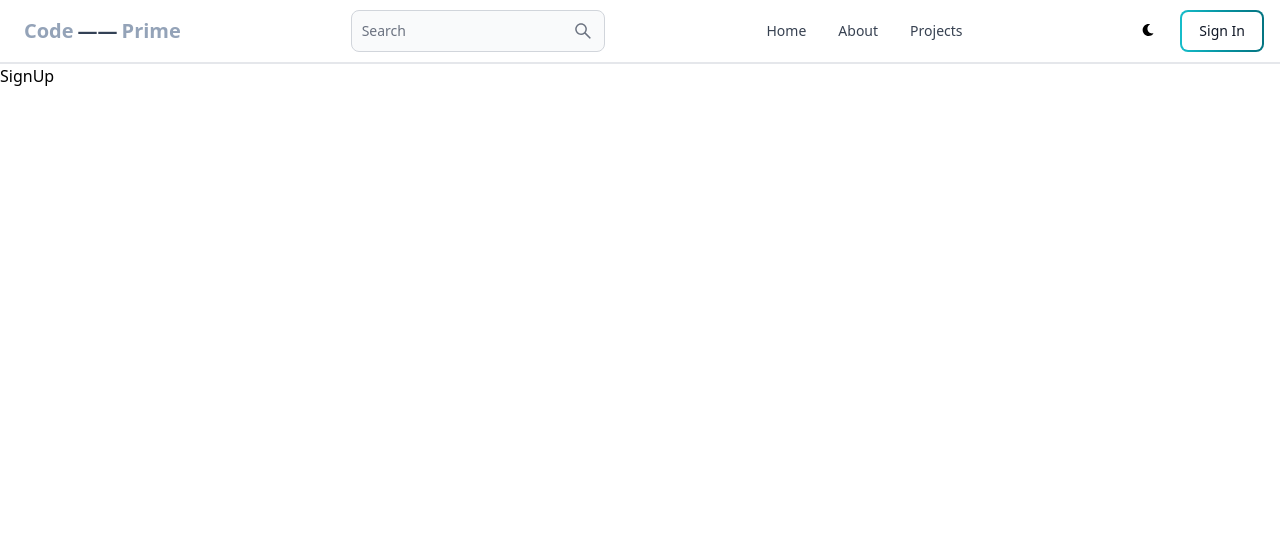
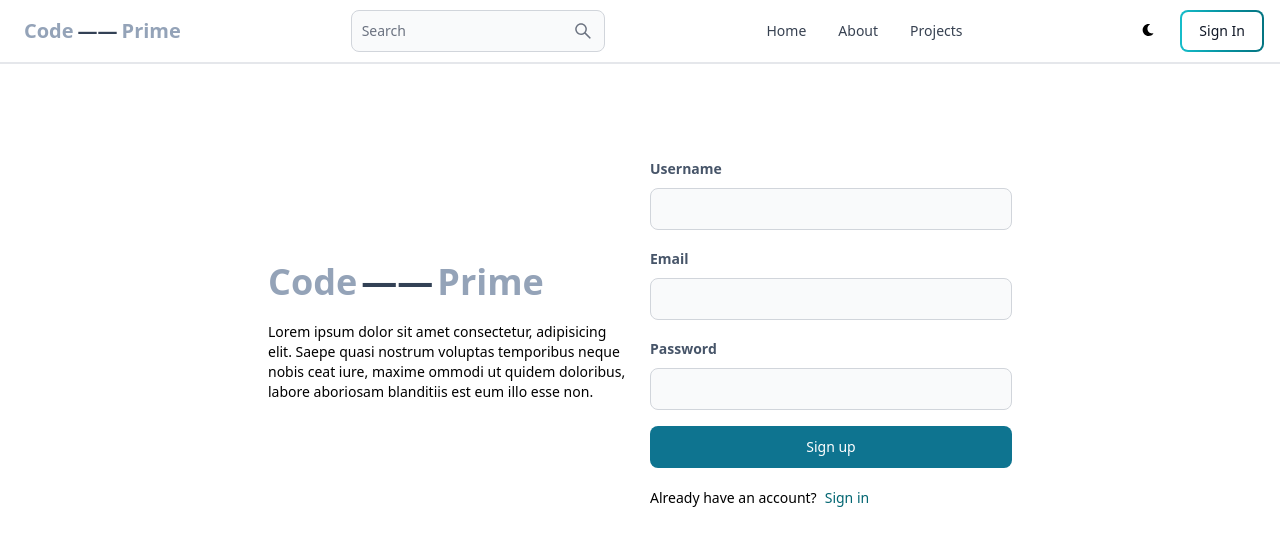
Before and after one commit to ThR-202IV/blog-w-dashboard, a React (Vite) app in the folder frontend/: page /sign-up in a window 1280 px wide. Shown: the top 546 px of the page. Built offline with nearby package versions, Linux system fonts and the light colour scheme.

Commit message:
created api route

```diff
--- a/frontend/src/pages/SignUp.jsx
+++ b/frontend/src/pages/SignUp.jsx
@@ -1,7 +1,132 @@
-import React from "react";
+import React, { useState } from "react";
+import { Link, useNavigate } from "react-router-dom";
+import { Alert, Button, Label, Spinner, TextInput } from "flowbite-react";
 
 const SignUp = () => {
-  return <div>SignUp</div>;
+  const [formData, setFormData] = useState({});
+  const [loading, setLoading] = useState(false);
+  const [errorMessage, setErrorMessage] = useState(null);
+  const navigate = useNavigate();
+
+  const handleChange = (e) => {
+    /* trim() is added to remove whitespaces */
+    setFormData({ ...formData, [e.target.id]: e.target.value.trim() });
+  };
+
+  const handleSubmit = async (e) => {
+    e.preventDefault();
+
+    if (!formData.username || !formData.email || !formData.password) {
+      return setErrorMessage("Please fill out all fields!");
+    }
+
+    try {
+      setLoading(true);
+      /* setting it to null as we want to clear the error in case we had one from a previous request */
+      setErrorMessage(null);
+      /* 'cause we're reaching out to the server which is in localhost:3000, we must have localhost: 3000 in front of this address as well, which we have added in "vite.config.js" file */
+      const resp = await fetch("/api/auth/signup", {
+        method: "POST",
+        headers: { "Content-Type": "application/json" },
+        body: JSON.stringify(formData),
+      });
+
+      const data = await resp.json();
+      /* the error that comes from data is from the general error handling middleware we set up in index.js */
+      if (data.success === false) {
+        return setErrorMessage(data.message);
+      }
+      setLoading(false);
+
+      if (resp.ok) {
+        navigate("/sign-in");
+      }
+    } catch (error) {
+      setErrorMessage(error.message);
+      setLoading(false);
+    }
+  };
+
+  return (
+    <div className="min-h-screen mt-20">
+      <div className="flex p-3 max-w-3xl mx-auto flex-col md:flex-row md:items-center gap-5">
+        {/* LEFT SIDE */}
+        <div className="flex-1">
+          <Link to="/" className="font-bold dark:text-white text-4xl">
+            <span className=" text-slate-400">
+              Code<span className="text-slate-700 p-1">——</span>Prime
+            </span>
+          </Link>
+          <p className="text-sm mt-5">
+            Lorem ipsum dolor sit amet consectetur, adipisicing elit. Saepe
+            quasi nostrum voluptas temporibus neque nobis ceat iure, maxime
+            ommodi ut quidem doloribus, labore aboriosam blanditiis est eum illo
+            esse non.
+          </p>
+        </div>
+
+        {/* RIGHT SIDE */}
+        <div className="flex-1">
+          <form className="flex flex-col gap-4" onSubmit={handleSubmit}>
+            <div>
+              <Label
+                value="Username"
+                className="font-semibold text-slate-600"
+              />
+              <TextInput
+                type="text"
+                id="username"
+                onChange={handleChange}
+                className="mt-2"
+              ></TextInput>
+            </div>
+            <div>
+              <Label value="Email" className="font-semibold text-slate-600" />
+              <TextInput
+                type="email"
+                id="email"
+                onChange={handleChange}
+                className="mt-2"
+              ></TextInput>
+            </div>
+            <div>
+              <Label
+                value="Password"
+                className="font-semibold text-slate-600"
+              />
+              <TextInput
+                type="password"
+                id="password"
+                onChange={handleChange}
+                className="mt-2"
+              ></TextInput>
+            </div>
+            <Button type="submit" disabled={loading}>
+              {loading ? (
+                <>
+                  <Spinner size="sm" />
+                  <span className="pl-3">loading</span>
+                </>
+              ) : (
+                "Sign up"
+              )}
+            </Button>
+          </form>
+          <div className="flex gap-2 text-sm mt-5">
+            <span>Already have an account?</span>
+            <Link to="/sign-in" className="text-teal-700">
+              Sign in
+            </Link>
+          </div>
+          {errorMessage && (
+            <Alert className="mt-5" color="failure">
+              {errorMessage}
+            </Alert>
+          )}
+        </div>
+      </div>
+    </div>
+  );
 };
 
 export default SignUp;
--- a/frontend/vite.config.js
+++ b/frontend/vite.config.js
@@ -1,7 +1,17 @@
-import { defineConfig } from 'vite'
-import react from '@vitejs/plugin-react-swc'
+import { defineConfig } from "vite";
+import react from "@vitejs/plugin-react-swc";
 
 // https://vitejs.dev/config/
 export default defineConfig({
+  server: {
+    proxy: {
+      /* each time the route starts with "/api", add
+      "http://localhost:3000" at the beginning */
+      "/api": {
+        target: "http://localhost:3000",
+        secure: false,
+      },
+    },
+  },
   plugins: [react()],
-})
+});
```
Also changed, not shown: 2 other files (tests, documents, lock files or other folders).
